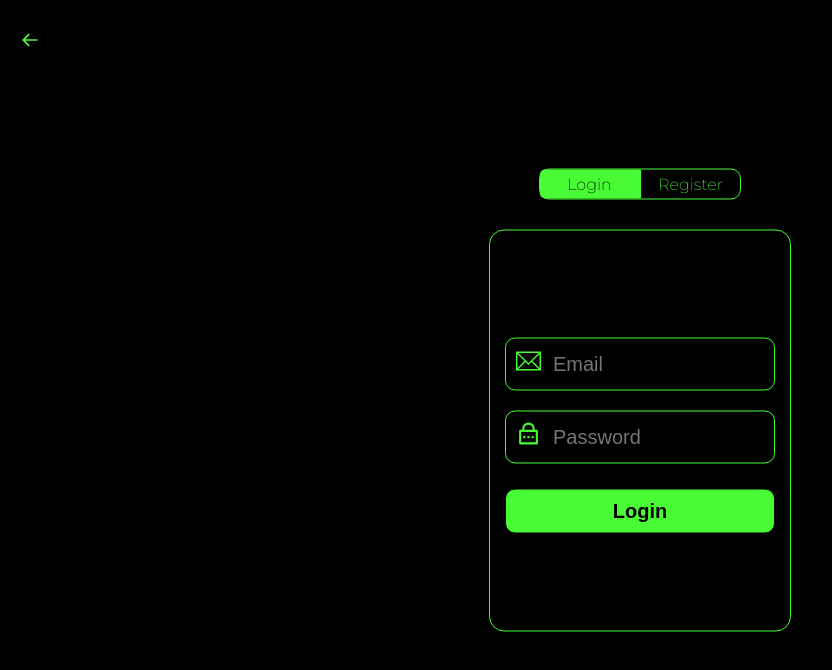
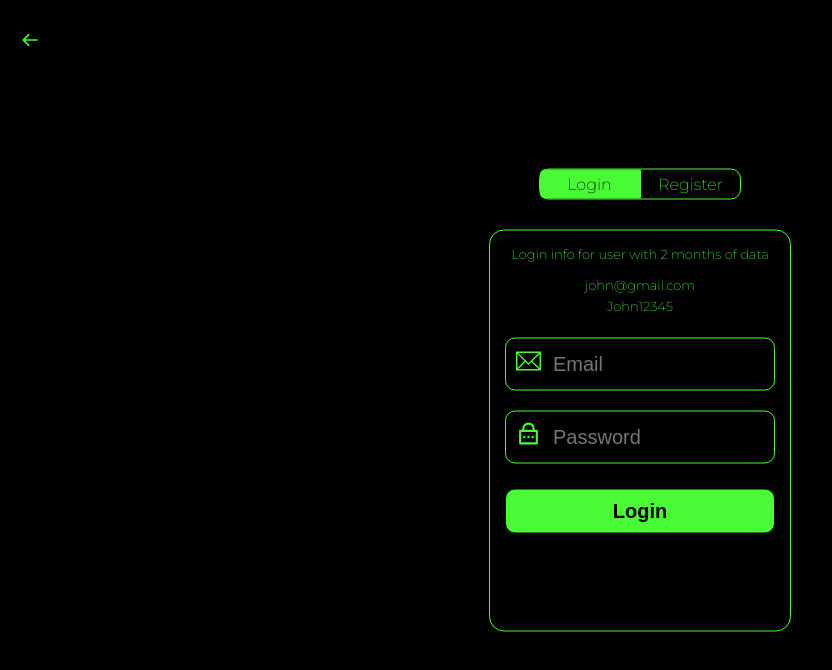
Before and after one commit to ainedoyle20/productivity-boost, a React (Vite) app: page /auth in a window 1280 px wide. Shown: the top 670 px of the page, without its empty margins (0-832 px from the left). Built offline with nearby package versions, Linux system fonts and the light colour scheme.

Commit message:
added loading spinner to login and register buttons, added user login info for testing application

```diff
--- a/src/components/Login.jsx
+++ b/src/components/Login.jsx
@@ -2,6 +2,7 @@ import React, { useState } from 'react';
 import { useDispatch } from 'react-redux';
 import { TfiEmail } from "react-icons/tfi";
 import { RiLockPasswordLine } from "react-icons/ri";
+import { Oval } from 'react-loader-spinner';
 
 import { addUserId } from "../features/user/userSlice";
 import { loginUser } from "../app/firebase";
@@ -11,6 +12,7 @@ import styles from "./Login.module.css";
 const Login = () => {
   const dispatch = useDispatch();
 
+  const [loading, setLoading] = useState(false);
   const [loginInfo, setLoginInfo] = useState({
     email: "",
     password: ""
@@ -24,6 +26,8 @@ const Login = () => {
   const handleOnSubmit = async (e) => {
     e.preventDefault();
 
+    setLoading(true);
+
     const { email, password } = loginInfo;
 
     try {
@@ -34,10 +38,18 @@ const Login = () => {
     } catch (error) {
       console.log("Error logging in.");
     }
+
+    setLoading(false);
   }
 
   return (
     <div className={styles.container}>
+      <div className={styles.userLoginDetails}>
+        <span style={{ marginBottom: "10px"}}>Login info for user with 2 months of data</span>
+        <span>john@gmail.com</span>
+        <span>John12345</span>
+      </div>
+
       <form onSubmit={handleOnSubmit} className={styles.loginForm}>
 
         <div className={styles.inputContainers}>
@@ -71,7 +83,23 @@ const Login = () => {
         </div>
 
 
-        <button type='submit' className={styles.loginBtn}>Login</button>
+        <button disabled={loading} type='submit' className={styles.loginBtn}>
+          {loading
+            ? <span className={styles.loader}>
+                <Oval
+                  height={20}
+                  width={20}
+                  color="#40d32f"
+                  visible={true}
+                  ariaLabel='oval-loading'
+                  secondaryColor="#40d32f"
+                  strokeWidth={6}
+                  strokeWidthSecondary={6}
+                />
+              </span>
+            : "Login"
+          }
+        </button>
       </form>
     </div>
   )
--- a/src/components/Login.module.css
+++ b/src/components/Login.module.css
@@ -1,6 +1,19 @@
 .container {
+  position: relative;
   border: 1px solid var(--text-green);
   border-radius: 15px;
+}
+
+.userLoginDetails {
+  position: absolute;
+  top: 15px;
+  width: 100%;
+  font-size: small;
+  display: flex;
+  flex-direction: column;
+  align-items: center;
+  gap: 5px;
+  color: var(--text-green);
 }
 
 .loginForm {
@@ -58,6 +71,13 @@
   color: var(--text-green);
 }
 
+.loader {
+  width: 100%;
+  display: flex;
+  justify-content: center;
+  align-items: center;
+}
+
 @media only screen and (min-width: 1441px) {
   .loginForm {
 
--- a/src/components/Register.jsx
+++ b/src/components/Register.jsx
@@ -2,6 +2,7 @@ import React, { useState } from 'react';
 import { useDispatch } from 'react-redux';
 import { RiLockPasswordLine } from "react-icons/ri";
 import { TfiEmail } from "react-icons/tfi";
+import { Oval } from 'react-loader-spinner';
 
 import { addUserId } from "../features/user/userSlice";
 import { registerUser } from "../app/firebase";
@@ -11,6 +12,7 @@ import styles from "./Register.module.css";
 const Register = () => {
   const dispatch = useDispatch();
 
+  const [loading, setLoading] = useState(false);
   const [formInfo, setFormInfo] = useState({
     email: "",
     password: "",
@@ -92,7 +94,23 @@ const Register = () => {
           />
         </div>
 
-        <button type='submit' className={styles.registerBtn}>Register</button>
+        <button disabled={loading} type='submit' className={styles.registerBtn}>
+          {loading
+            ? <span className={styles.loader}>
+                <Oval
+                  height={20}
+                  width={20}
+                  color="#40d32f"
+                  visible={true}
+                  ariaLabel='oval-loading'
+                  secondaryColor="#40d32f"
+                  strokeWidth={6}
+                  strokeWidthSecondary={6}
+                />
+              </span>
+            : "Register"
+          }
+        </button>
       </form>
     </div>
   )
--- a/src/components/Register.module.css
+++ b/src/components/Register.module.css
@@ -58,6 +58,13 @@
   color: var(--text-green);
 }
 
+.loader {
+  width: 100%;
+  display: flex;
+  justify-content: center;
+  align-items: center;
+}
+
 @media only screen and (min-width: 1441px) {
   .registerForm {
 
```
